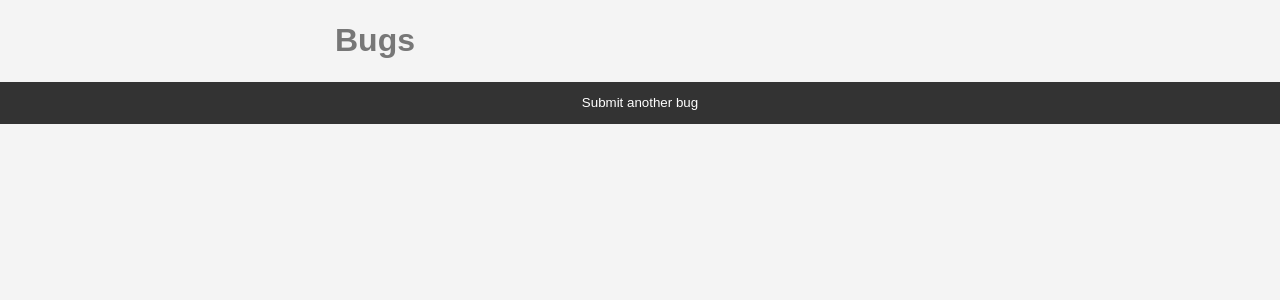
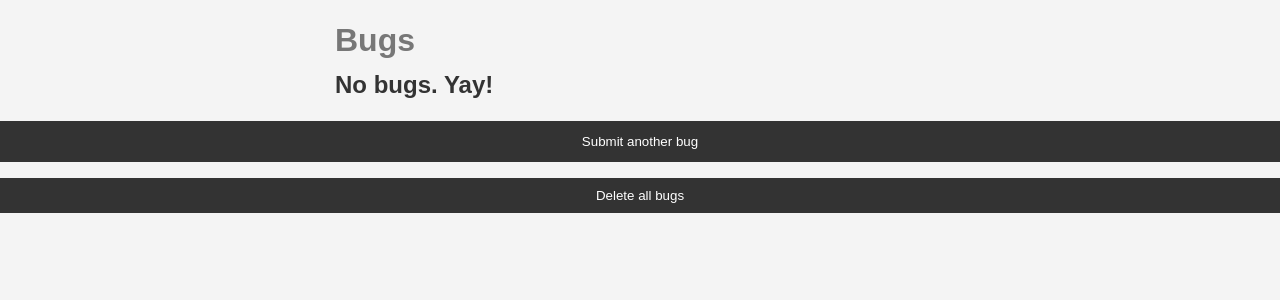
Before and after one commit to dxaviud/bug-tracker, a Flask app: page /bugs in a window 1280 px wide. Shown: the top 300 px of the page. Run offline with Flask 2, Linux system fonts and the light colour scheme; data that the repository does not hold is empty.

Commit message:
delete bugs functionality added!

```diff
--- a/app.py
+++ b/app.py
@@ -57,11 +57,22 @@ def submit():
             return render_template('success.html')
         return render_template('index.html', message='You have already submitted feedback.')
 
-@app.route('/bugs', methods=['GET'])
+@app.route('/bugs', methods=['GET', 'POST'])
 def bugs():
+    bugs = Bug.query.all()
     if request.method == 'GET':
-        bugs = db.session.query(Bug)
-        return render_template('bugs.html', bugs=bugs)
+        if len(bugs) == 0:
+            return render_template('bugs.html', bugs=bugs, message='No bugs. Yay!')
+        else:
+            return render_template('bugs.html', bugs=bugs)
+    elif request.method == 'POST':
+        if len(bugs) == 0:
+            return render_template('bugs.html', message='There are no bugs left to delete!')
+        else:
+            for bug in bugs:
+                db.session.delete(bug)
+            db.session.commit()
+            return render_template('bugs.html', message='No bugs. Yay!')
 
 
 if __name__ == '__main__':
--- a/templates/bugs.html
+++ b/templates/bugs.html
@@ -4,6 +4,9 @@
 {% block body %}
     <div class="container">
         <h1>Bugs</h1>
+        {% if message %}
+            <h2>{{ message }}</h2>
+        {% endif %}
         <ul>
             {% for bug in bugs %}
 
@@ -17,4 +20,7 @@
         </ul>
     </div>
     <a href="{{ url_for('index') }}" class="btn link">Submit another bug</a>
+    <form action="/bugs" method="POST">
+        <input type="submit" value="Delete all bugs" class="btn">
+    </form>
 {% endblock %}
```
